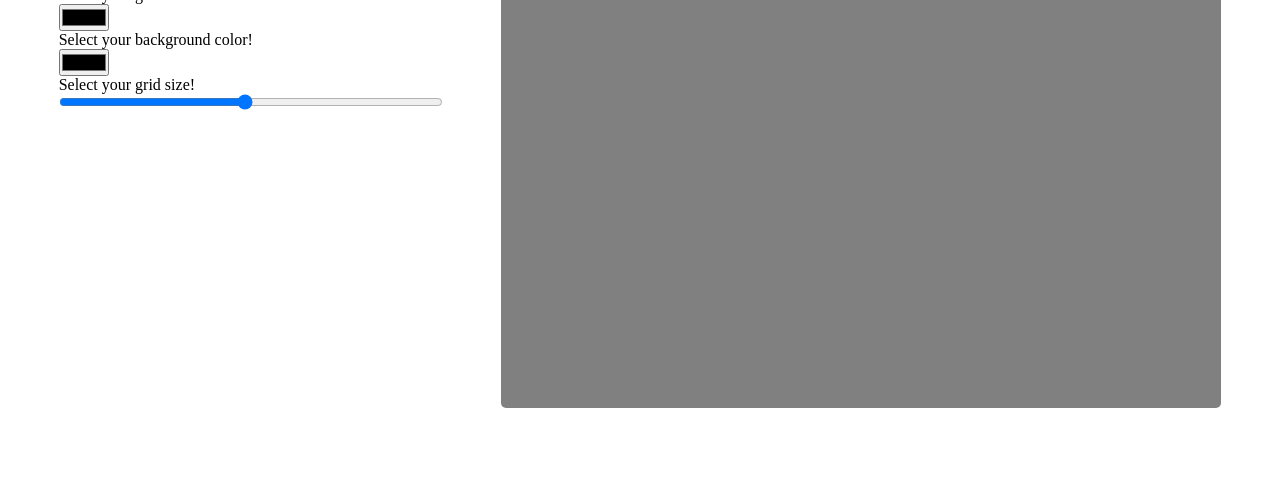
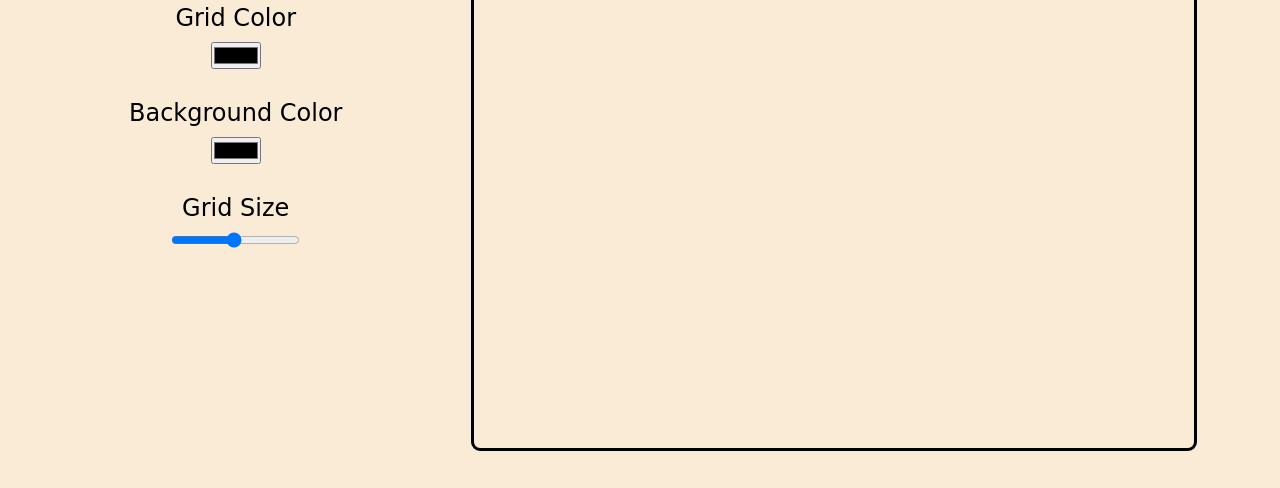
Before and after one commit to JustasGecevicius/etch, a plain HTML site: page index.html in a window 1280 px wide. Shown: the part 312-800 px from the top of the page. Drawn offline with Linux system fonts and the light colour scheme; a web font is replaced by a local one.

Commit message:
added a css design and layout looks close to a finished product, will probably add an eraser button

```diff
--- a/index.html
+++ b/index.html
@@ -7,14 +7,18 @@
     <title>Etch a Sketch</title>
     <link rel="stylesheet" href="styles.css" type="text/css">
     <script src="script.js" defer></script>
+    <link rel="preconnect" href="https://fonts.googleapis.com">
+<link rel="preconnect" href="https://fonts.gstatic.com" crossorigin>
+<link href="https://fonts.googleapis.com/css2?family=Edu+VIC+WA+NT+Beginner:wght@400;500;600;700&family=Roboto:ital,wght@0,100;0,300;0,400;0,500;0,700;0,900;1,100;1,300;1,400;1,500;1,700;1,900&display=swap" rel="stylesheet">
 </head>
 <body>
     <div class="inputs">
-        <p>Select your grid color!</p>
+        <h1>Etch a Sketch</h1>
+        <p>Grid Color</p>
     <input class="gridcolor" type="color" oninput="changeColor()"/>
-        <p>Select your background color!</p>
+        <p>Background Color</p>
     <input class="canvascolor" type="color" oninput="changeBackground()">
-    <p>Select your grid size!</p>
+        <p>Grid Size</p>
     <input type="range" min="1" max="32" value="16" class="slider" oninput="resetGrid()">
     </div>
 </body>
--- a/script.js
+++ b/script.js
@@ -5,6 +5,7 @@ griddiv.style.gridTemplateColumns = `repeat(${16}, 1fr)`;
 griddiv.style.gridTemplateRows = `repeat(${16}, 1fr)`;
 griddiv.style.gap = "2px";
 griddiv.className = "griddiv";
+griddiv.style.borderRadius = "9px";
 
 body.appendChild(griddiv);
 const slide = document.querySelector(".slider");
--- a/styles.css
+++ b/styles.css
@@ -1,18 +1,44 @@
-*, *::before, *::after{margin: 0; padding: 0;}
+*,
+*::before,
+*::after {
+  margin: 0;
+  padding: 0;
+}
 
-.griddiv{
-    display: grid;
-    height:80vw;
-    max-height: 90vh;
-     background-color: grey;
-     gap: 5px;
-     border-radius: 5px;
-     aspect-ratio: 1 / 1; !important
-     flex-basis: 70%;
-     margin:auto 0;
+html{min-height: 350px;}
+
+
+.griddiv {
+  display: grid;
+  height: calc(100vw - 300px);
+  max-height: 90vh;
+  border-radius: 5px;
+  aspect-ratio: 1 / 1;
+  border: solid black;
+  min-height: 300px;
 }
-.griddiv > div{border-radius: 5px;}
+.griddiv > div {
+  border-radius: 5px;
+}
 
-body {display: flex; justify-content: space-evenly; align-items: center;}
+body {
+  display: flex;
+  justify-content: space-evenly;
+  align-items: center;
+  height: 100vh;
+  background-color: antiquewhite;
+  font-family: 'Edu VIC WA NT Beginner', cursive;
+  min-height: 350px;
+}
 
-.inputs{display: flex; flex-direction: column; flex-basis: 30%;}
+.inputs {
+  display: flex;
+  flex-direction: column;
+  min-width: 200px;
+
+  text-align: center;
+}
+.inputs > * {margin-top: 20px;}
+.inputs > input{margin: 10px auto;}
+.inputs > p {font-size: 1.5rem;}
+h1{font-size: 2.5rem;}
```
